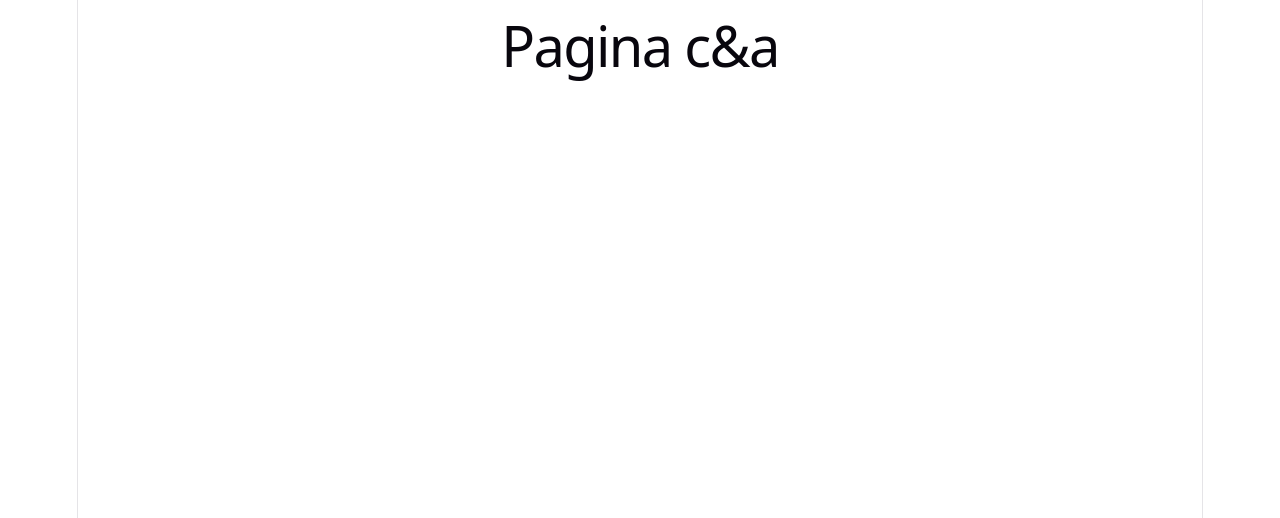
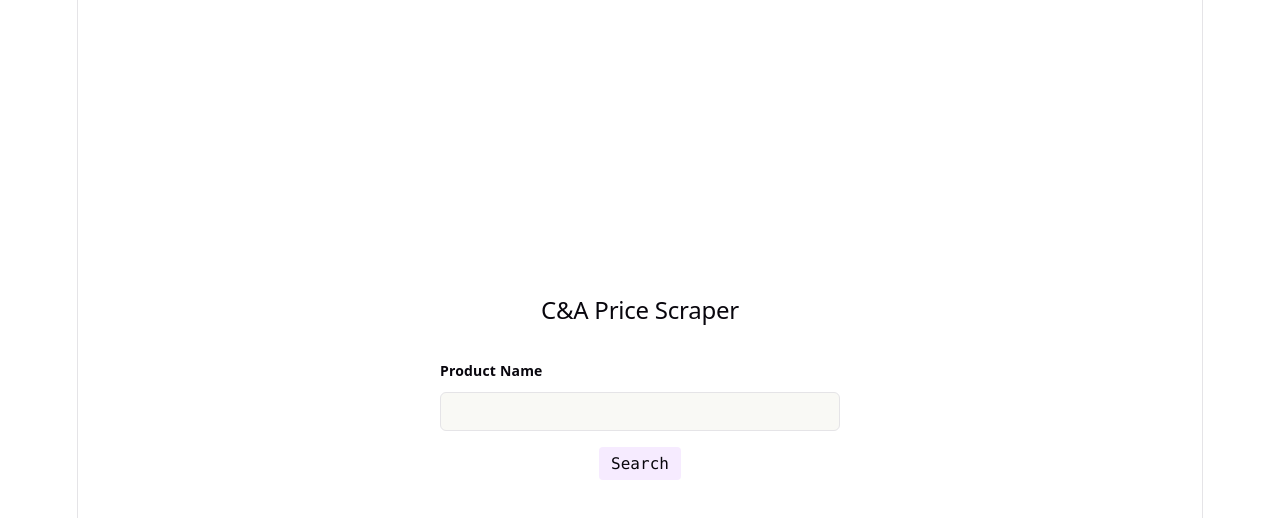
Before and after one commit to luca-david/pricing-web-scraper, a React (Vite) app in the folder client/: page /canda in a window 1280 px wide. Shown: the top 518 px of the page. Built offline with nearby package versions, Linux system fonts and the light colour scheme.

Commit message:
frontend receives backend response

```diff
--- a/client/jsconfig.json
+++ b/client/jsconfig.json
@@ -2,6 +2,7 @@
   "compilerOptions": {
     "jsx": "react-jsx",
     "checkJs": true,
+    "noImplicitAny": false,
     "strictNullChecks": false,
     "moduleResolution": "bundler",
     "target": "ESNext",
--- a/client/src/App.css
+++ b/client/src/App.css
@@ -182,3 +182,47 @@
     border-right-color: var(--border);
   }
 }
+
+/* Form Input & Label Styling */
+.form-group {
+  display: flex;
+  flex-direction: column;
+  align-items: flex-start;
+  gap: 8px;
+  width: 100%;
+  max-width: 400px;
+  text-align: left;
+
+  label {
+    font-size: 14px;
+    font-weight: 600;
+    color: var(--text-h);
+    cursor: pointer;
+  }
+
+  input {
+    width: 100%;
+    padding: 10px 14px;
+    font-size: 15px;
+    border-radius: 6px;
+    border: 1px solid var(--border);
+    background: var(--social-bg);
+    color: var(--text-h);
+    box-sizing: border-box;
+    outline: none;
+    transition: border-color 0.3s, box-shadow 0.3s;
+
+    &::placeholder {
+      opacity: 0.5;
+    }
+
+    &:hover {
+      border-color: var(--accent-border);
+    }
+
+    &:focus {
+      border-color: var(--accent);
+      box-shadow: 0 0 0 3px var(--accent-bg);
+    }
+  }
+}
--- a/client/src/pages/CAndAPage.jsx
+++ b/client/src/pages/CAndAPage.jsx
@@ -1,11 +1,43 @@
-export function CAndAPage() {
+import { useState } from 'react'
 
-    return (
-        <>
-        <h1>Pagina c&a</h1>
+export default function CAndAPage() {
+  const [productName, setProductName] = useState('')
 
-        </>
-    )
+
+  const handleSubmit = async (e) => {
+    e.preventDefault()
+
+    const params = new URLSearchParams({ selector: productName });
+    const response = await fetch(`/api/prices/current-prices-canda?${params.toString()}`, {
+        method: 'GET',
+    });
+
+    const data = await response.json();
+
+    console.log(data)
+  }
+
+  return (
+    <section id="center">
+      <h2>C&A Price Scraper</h2>
+
+      <form onSubmit={handleSubmit} style={{ width: '100%', display: 'flex', flexDirection: 'column', alignItems: 'center', gap: '16px' }}>
+        {/* Label & Input Group */}
+        <div className="form-group">
+          <label htmlFor="canda-product-name">Product Name</label>
+          <input
+            type="input"
+            value={productName}
+            onChange={(e) => setProductName(e.target.value)}
+            required
+          />
+        </div>
+
+        {/* Action Button using your existing .counter class */}
+        <button type="submit" className="counter">
+          Search
+        </button>
+      </form>
+    </section>
+  )
 }
-
-export default CAndAPage
--- a/client/src/pages/HomePage.jsx
+++ b/client/src/pages/HomePage.jsx
@@ -1,7 +1,5 @@
 import { useState } from 'react'
 import { Link, useNavigate } from 'react-router-dom'
-
-
 
 export function HomePage() {
   const [count, setCount] = useState(0)
--- a/client/vite.config.js
+++ b/client/vite.config.js
@@ -1,6 +1,14 @@
-import { defineConfig } from 'vite'
-import react from '@vitejs/plugin-react'
+import { defineConfig } from 'vite';
+import react from '@vitejs/plugin-react';
 
 export default defineConfig({
   plugins: [react()],
-})
+  server: {
+    proxy: {
+      '/api': {
+        target: 'http://localhost:3028', // Your backend URL
+        changeOrigin: true,
+      },
+    },
+  },
+});
```
Also changed, not shown: 2 other files (tests, documents, lock files or other folders).
